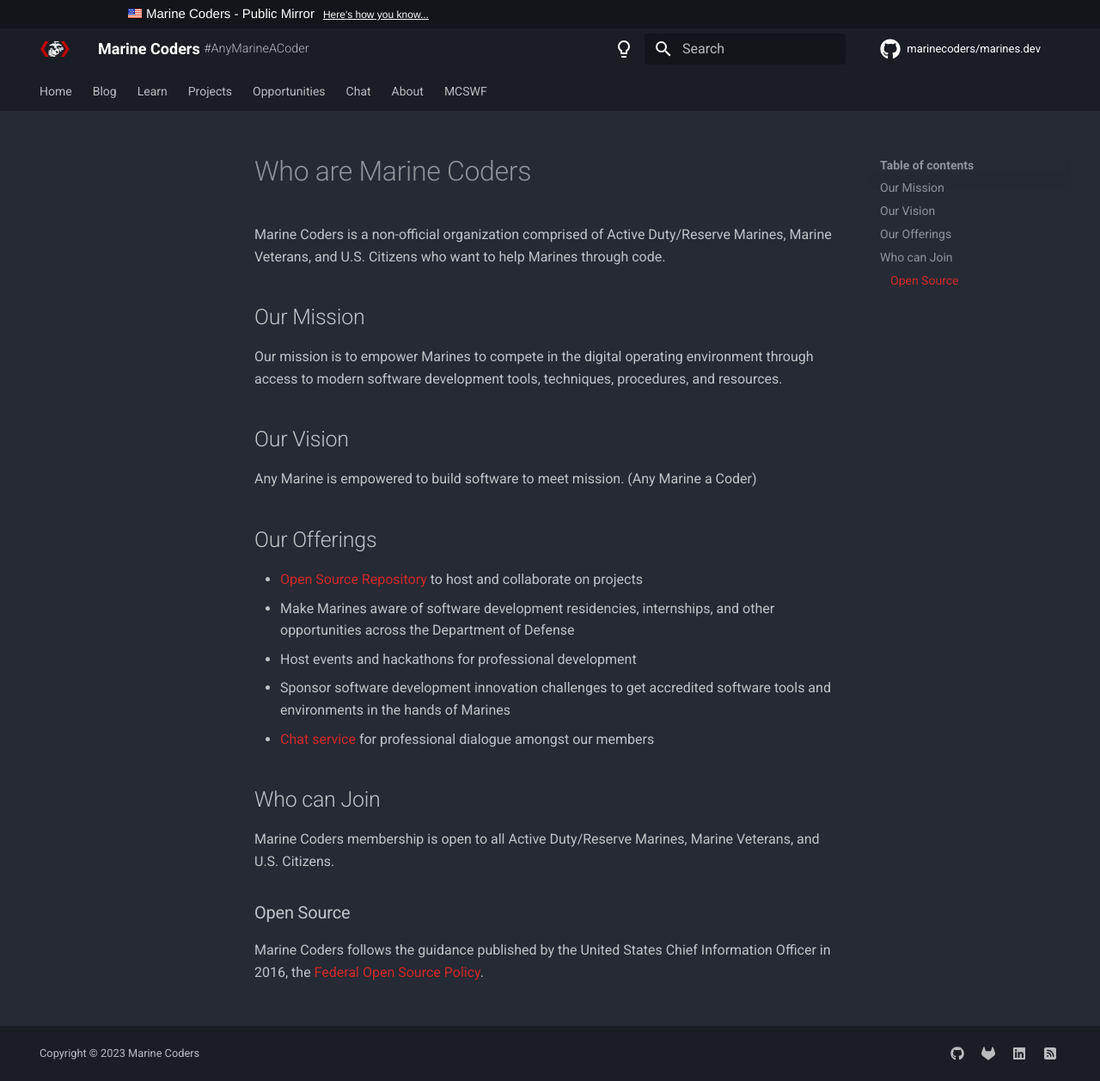
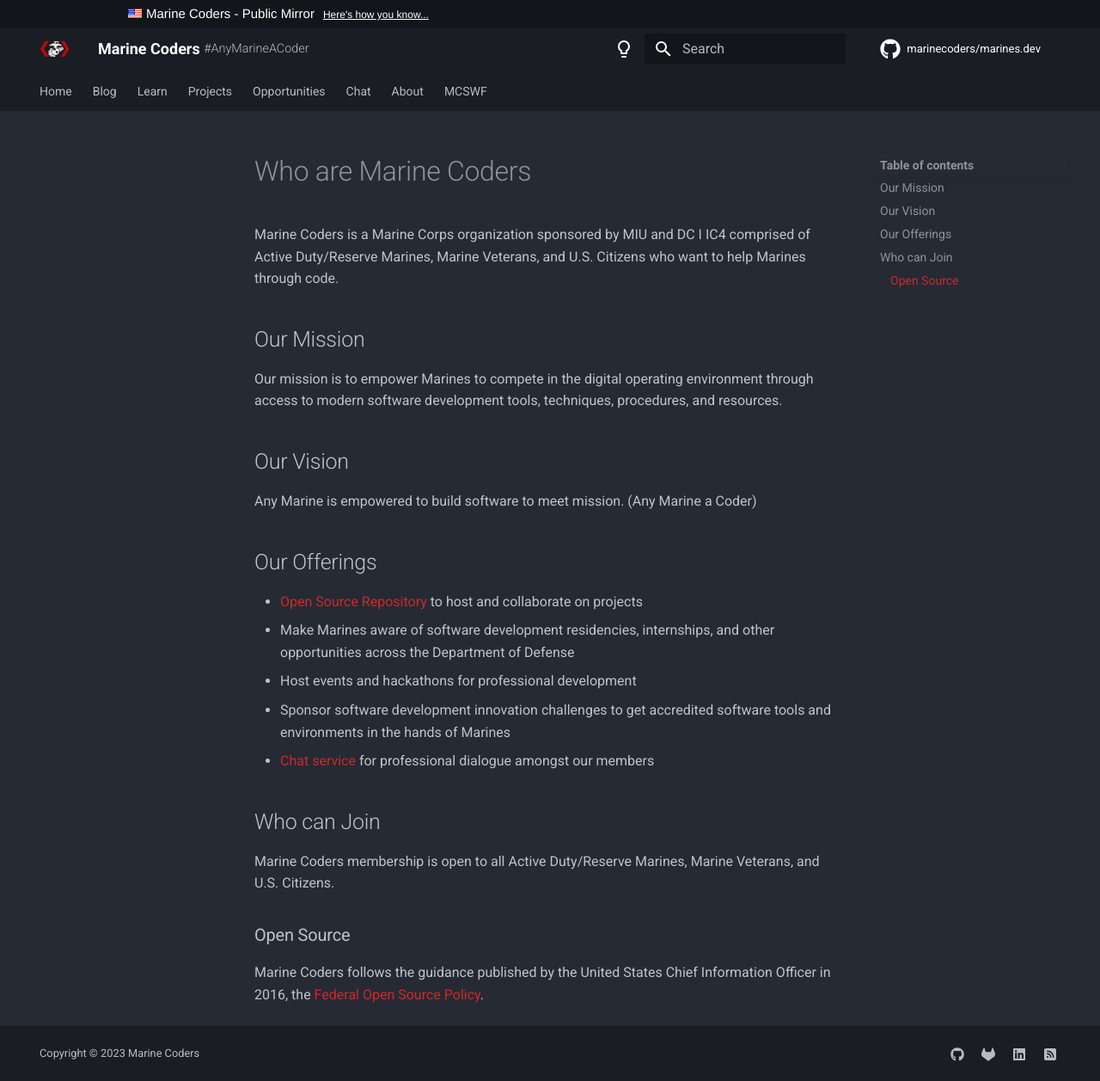
Before and after one commit to marinecoders/marines.dev, an MkDocs documentation site: the page built from docs/about.md, in a window 1280 px wide and 1257 px high. Shown: the whole window at 86% size. Built offline with MkDocs 1.6.1 and Material for MkDocs 9.7.7, drawn with Linux system fonts in a browser that asks for light colours; plug-ins that fetch from the network failed and are left out.

Commit message:
going official woo

```diff
--- a/docs/about.md
+++ b/docs/about.md
@@ -3,7 +3,7 @@
 ---
 # Who are Marine Coders
 
-Marine Coders is a non-official organization comprised of Active Duty/Reserve Marines, Marine Veterans, and U.S. Citizens who want to help Marines through code.
+Marine Coders is a Marine Corps organization sponsored by MIU and DC I IC4 comprised of Active Duty/Reserve Marines, Marine Veterans, and U.S. Citizens who want to help Marines through code.
 
 ## Our Mission
 
```
